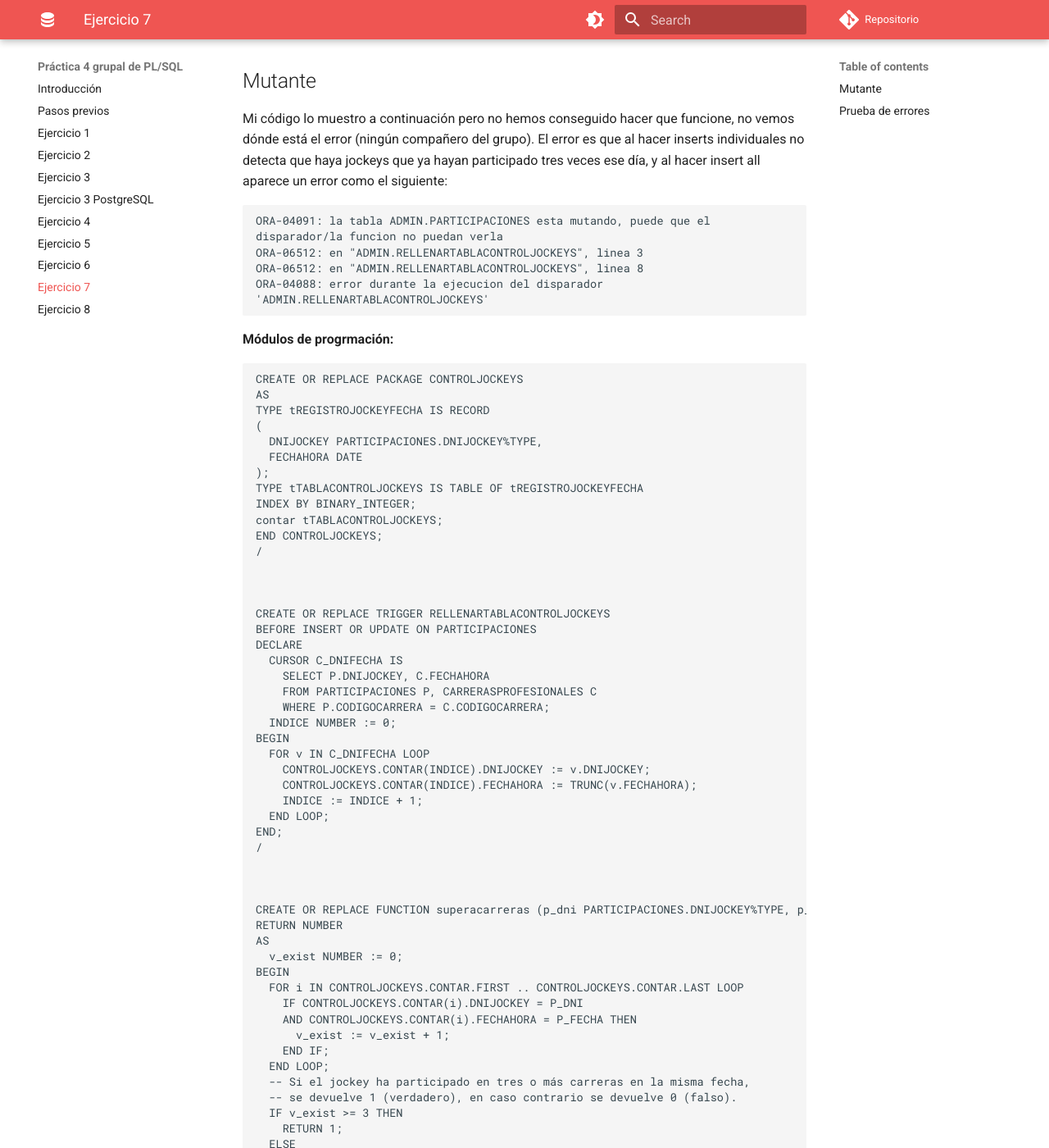
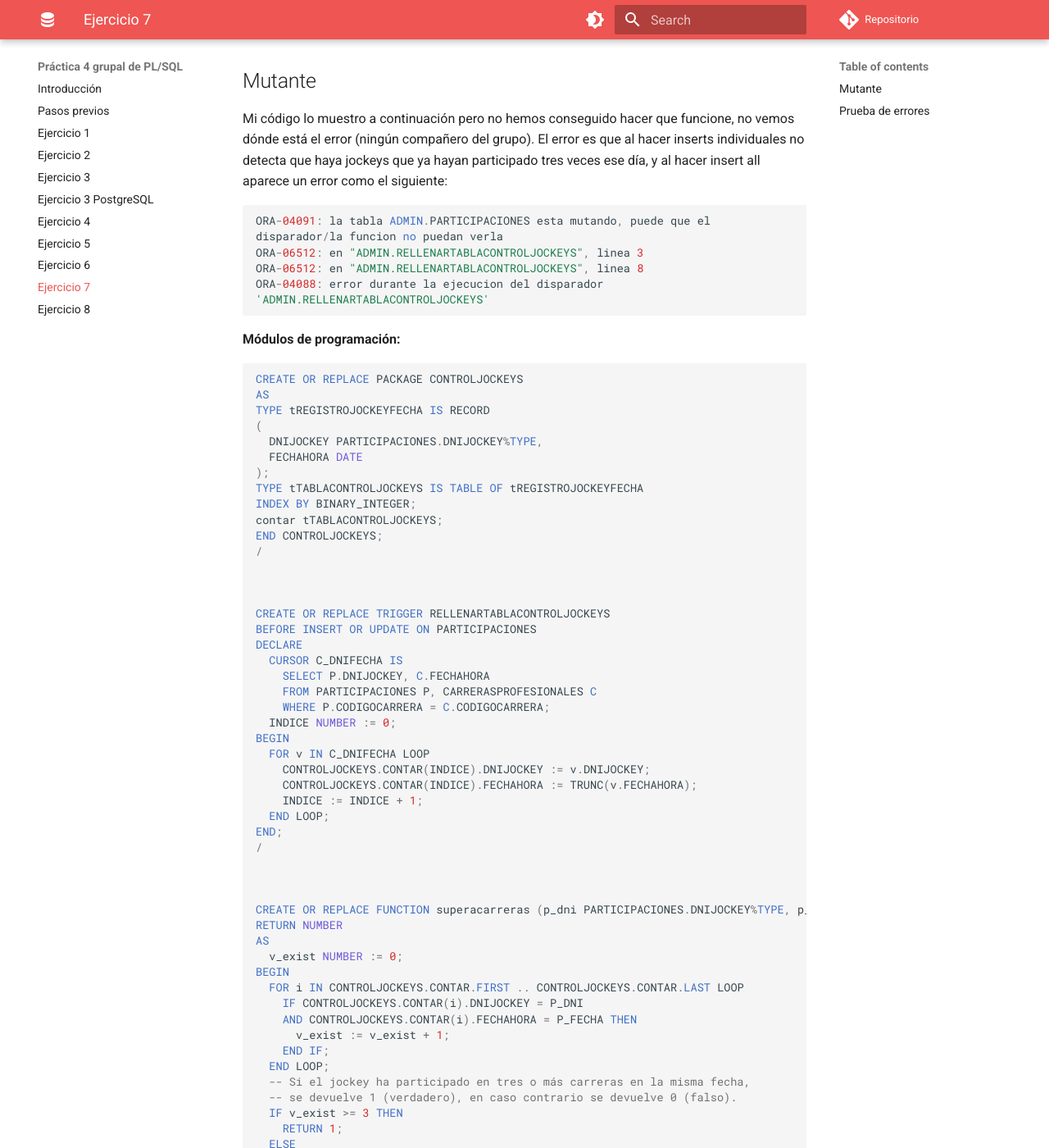
Before and after one commit to adriasir123/grupalesbdc, an MkDocs documentation site: the page built from docs/p4-grupal-plsql/ejercicio7.md, in a window 1280 px wide and 1400 px high, scrolled down 1932 px. Shown: the whole window at 82% size. Built offline with MkDocs 1.6.1 and Material for MkDocs 9.7.7, drawn with Linux system fonts in a browser that asks for light colours; comment, search, counter and statistics services are not loaded; some of the changed text lies outside the part shown.

Commit message:
ej7 highlight código añadido

````diff
--- a/docs/p4-grupal-plsql/ejercicio7.md
+++ b/docs/p4-grupal-plsql/ejercicio7.md
@@ -4,7 +4,7 @@
 
 En un primer momento hice este trigger, pero éste no contempla el error de mutación de la tabla al hacer un insert all. Si se hacen los inserts uno a uno sí funciona.
 
-```
+```sql
 CREATE OR REPLACE TRIGGER evitar_tres_carreras_jockey
 BEFORE INSERT OR UPDATE ON participaciones
 FOR EACH ROW
@@ -28,11 +28,11 @@ END;
 
 Las carreras con código 10, 11 y 12 son en la misma fecha (13-11-2016), voy a añadir otra carrera que sea en esa fecha y voy a añadir las participaciones de un mismo jockey en esas carreras.
 
-```
+```sql
 insert into carrerasProfesionales  values (14, to_date('13-11-2016 13:00', 'DD-MM-YYYY HH24:MI'), 6125, 450, '01-01-2016', '01-06-2016');
 ```
 
-```
+```sql
 insert into participaciones values(10, 2, 'Y6857984L', 2, 5);
 insert into participaciones values(11, 2, 'Y6857984L', 7, 4);
 insert into participaciones values(12, 2, 'Y6857984L', 1, 3);
@@ -43,7 +43,7 @@ insert into participaciones values(14, 2, 'Y6857984L', 1, 1);
 
 Con insert all vemos que nos aparece el problema de la tabla mutando.
 
-```
+```sql
 insert all into participaciones values(10, 5, '00015258D', 3, 4) into participaciones values(11, 5, '00015258D', 5, 1) into participaciones values(12, 5, '00015258D', 2, 5) into participaciones values(14, 2, '00015258D', 1, 1) select * from dual;
 ```
 
@@ -51,7 +51,7 @@ insert all into participaciones values(10, 5, '00015258D', 3, 4) into participac
 
 Borro los datos que he insertado y el trigger y vamos a intentar hacerlo de forma que no de error por mutación de la tabla.
 
-```
+```sql
 delete from participaciones where codigocarrera=10 and codigocaballo=2 and dnijockey='Y6857984L';
 
 delete from participaciones where codigocarrera=11 and codigocaballo=2 and dnijockey='Y6857984L';
@@ -67,7 +67,7 @@ drop trigger evitar_tres_carreras_jockey;
 
 Mi código lo muestro a continuación pero no hemos conseguido hacer que funcione, no vemos dónde está el error (ningún compañero del grupo). El error es que al hacer inserts individuales no detecta que haya jockeys que ya hayan participado tres veces ese día, y al hacer insert all aparece un error como el siguiente:
 
-```
+```sql
 ORA-04091: la tabla ADMIN.PARTICIPACIONES esta mutando, puede que el
 disparador/la funcion no puedan verla
 ORA-06512: en "ADMIN.RELLENARTABLACONTROLJOCKEYS", linea 3
@@ -76,9 +76,9 @@ ORA-04088: error durante la ejecucion del disparador
 'ADMIN.RELLENARTABLACONTROLJOCKEYS'
 ```
 
-**Módulos de progrmación:**
+**Módulos de programación:**
 
-```
+```sql
 CREATE OR REPLACE PACKAGE CONTROLJOCKEYS
 AS
 TYPE tREGISTROJOCKEYFECHA IS RECORD
@@ -172,7 +172,7 @@ Creo que el error puede estar en RELLENARTABLACONTROLJOCKEYS. A continuación co
 
 - He probado si la función superacarreras funcionaba y he comprobado que efectivamente funciona:
 
-```
+```sql
 select superacarreras('Y6857984L', '13-11-2016') from dual;
 
 SUPERACARRERAS('Y6857984L','13-11-2016')
@@ -194,7 +194,7 @@ SUPERACARRERAS('09849927Q','13-11-2016')
 
 - He probado a meter "prints" en el código para encontrar dónde falla, por ejemplo en RELLENARTABLACONTROLJOCKEYS:
 
-```
+```sql
 CREATE OR REPLACE TRIGGER RELLENARTABLACONTROLJOCKEYS
 BEFORE INSERT OR UPDATE ON PARTICIPACIONES
 DECLARE
@@ -220,7 +220,7 @@ END;
 
 - También he probado lo anterior en la función superacarreras.
 
-```
+```sql
 CREATE OR REPLACE FUNCTION superacarreras (p_dni PARTICIPACIONES.DNIJOCKEY%TYPE, p_fecha DATE)
 RETURN NUMBER
 AS
@@ -240,7 +240,7 @@ BEGIN
 
 - He hecho lo mismo con el último trigger MaxTresCarreras.
 
-```
+```sql
 CREATE OR REPLACE TRIGGER MaxTresCarreras
 ...
 BEGIN
@@ -267,7 +267,7 @@ Al hacer un insert individual me aparece el mensaje de que ya ha participado má
 
 Para borrar los datos de la colección he hecho lo siguiente:
 
-```
+```sql
 CREATE OR REPLACE PROCEDURE borrar_controljockeys
 AS
   -- Declare a variable to hold the number of elements in the collection
````
